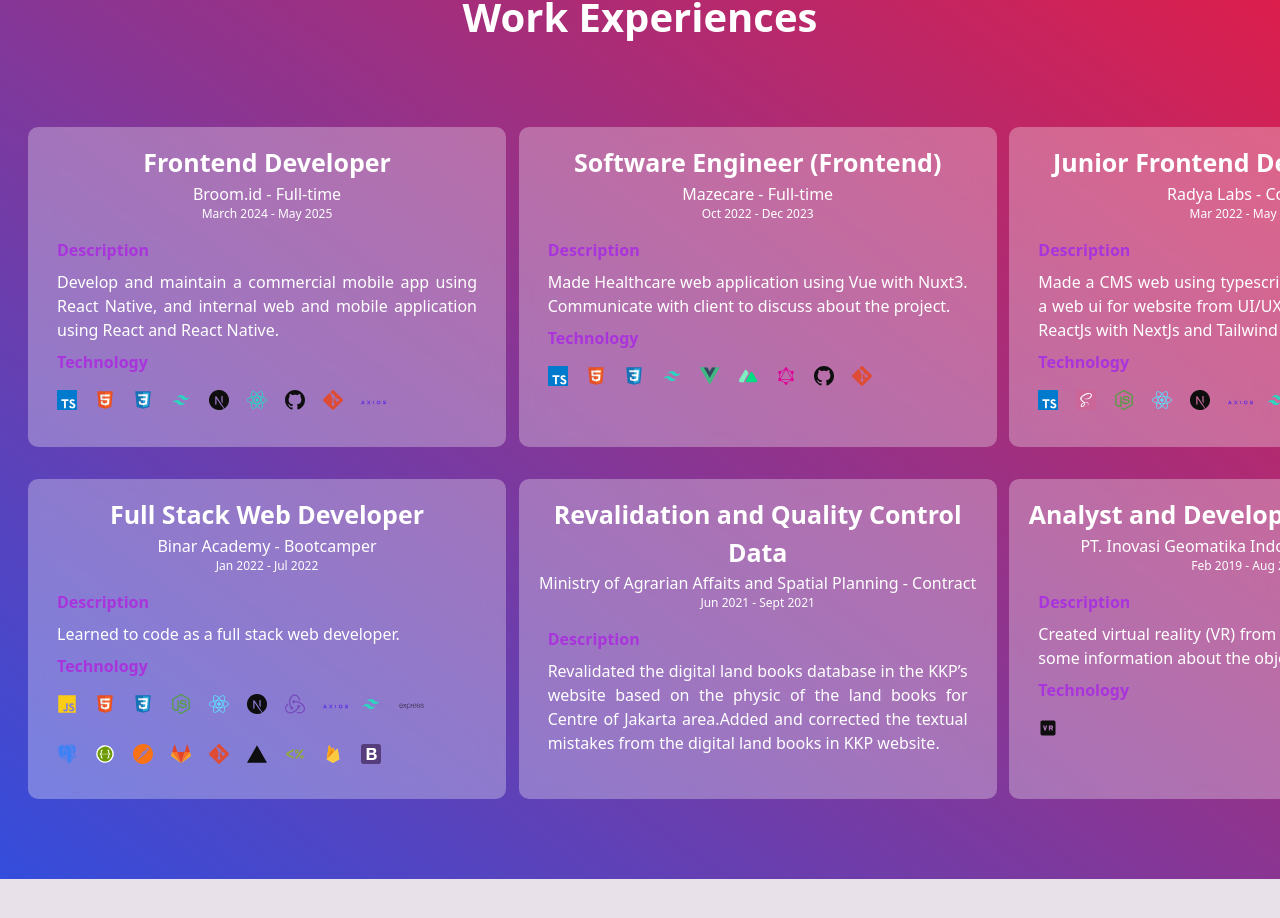
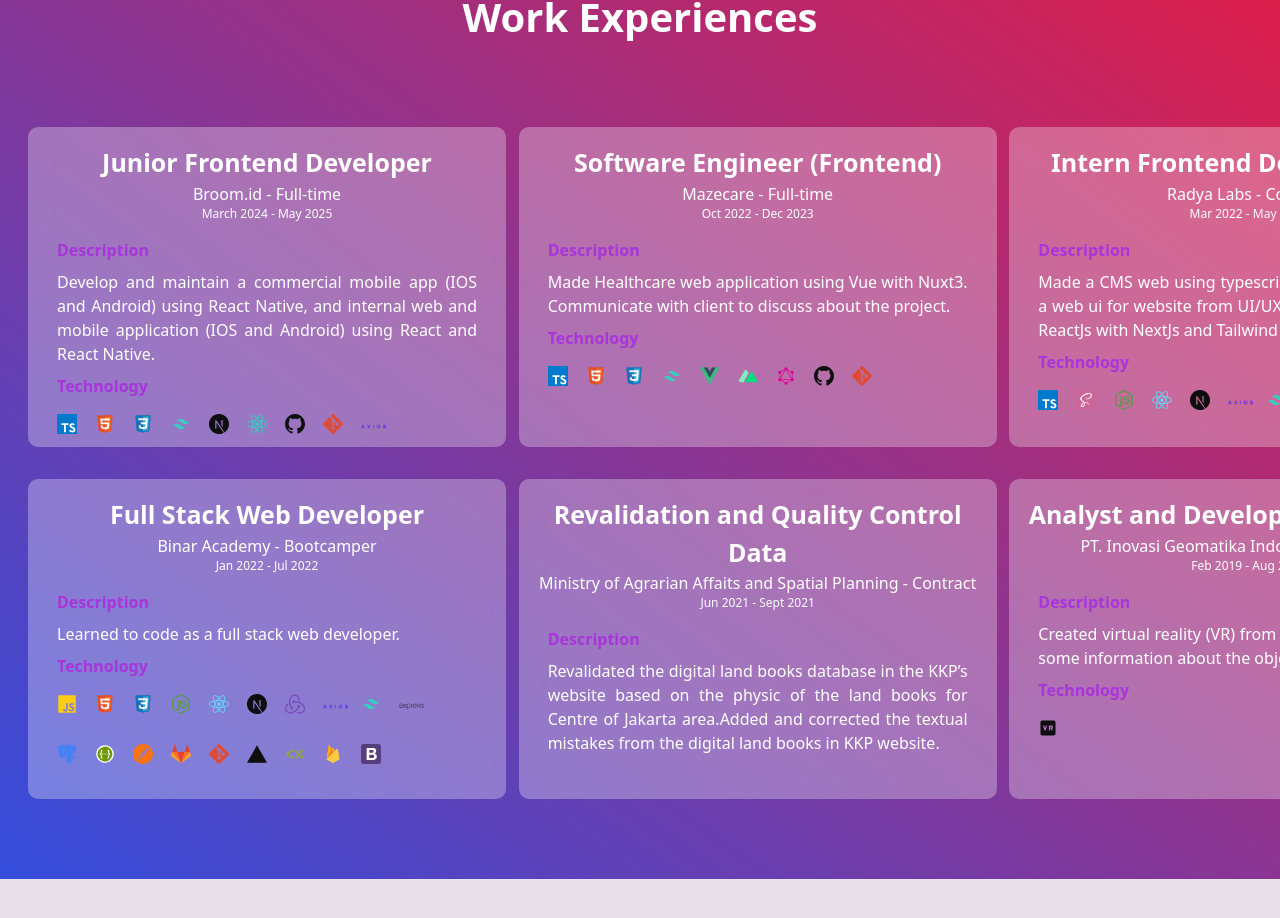
Before and after one commit to hanaw23/hanawidyatari, a Next.js app: page / in a window 1280 px wide. Shown: the part 1432-2350 px from the top of the page. Built offline with nearby package versions, Linux system fonts and the light colour scheme.

Commit message:
change wording ini experiences

```diff
--- a/utility/experiences.js
+++ b/utility/experiences.js
@@ -33,8 +33,8 @@ export const detailExp = [
     endDate: "May 2025",
     company: "Broom.id",
     position: "Full-time",
-    role: "Frontend Developer",
-    desc: "Develop and maintain a commercial mobile app using React Native, and internal web and mobile application using React and React Native.",
+    role: "Junior Frontend Developer",
+    desc: "Develop and maintain a commercial mobile app (IOS and Android) using React Native, and internal web and mobile application (IOS and Android) using React and React Native.",
     techs: [
       {
         id: 1,
@@ -127,7 +127,7 @@ export const detailExp = [
     endDate: "May 2022",
     company: "Radya Labs",
     position: "Contract",
-    role: "Junior Frontend Developer Web",
+    role: "Intern Frontend Developer Web",
     desc: "Made a CMS web using typescript language. Translated a web ui for website from UI/UX design into code using ReactJs with NextJs and Tailwind as the styling.",
     techs: [
       {
```
